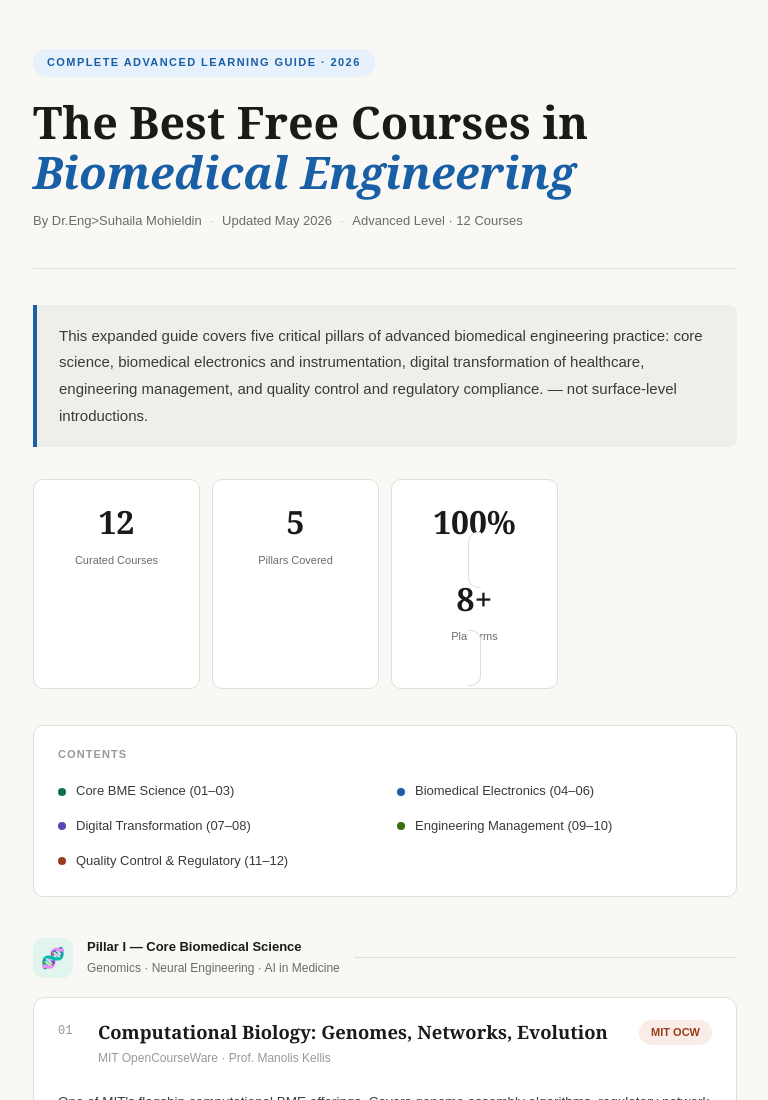
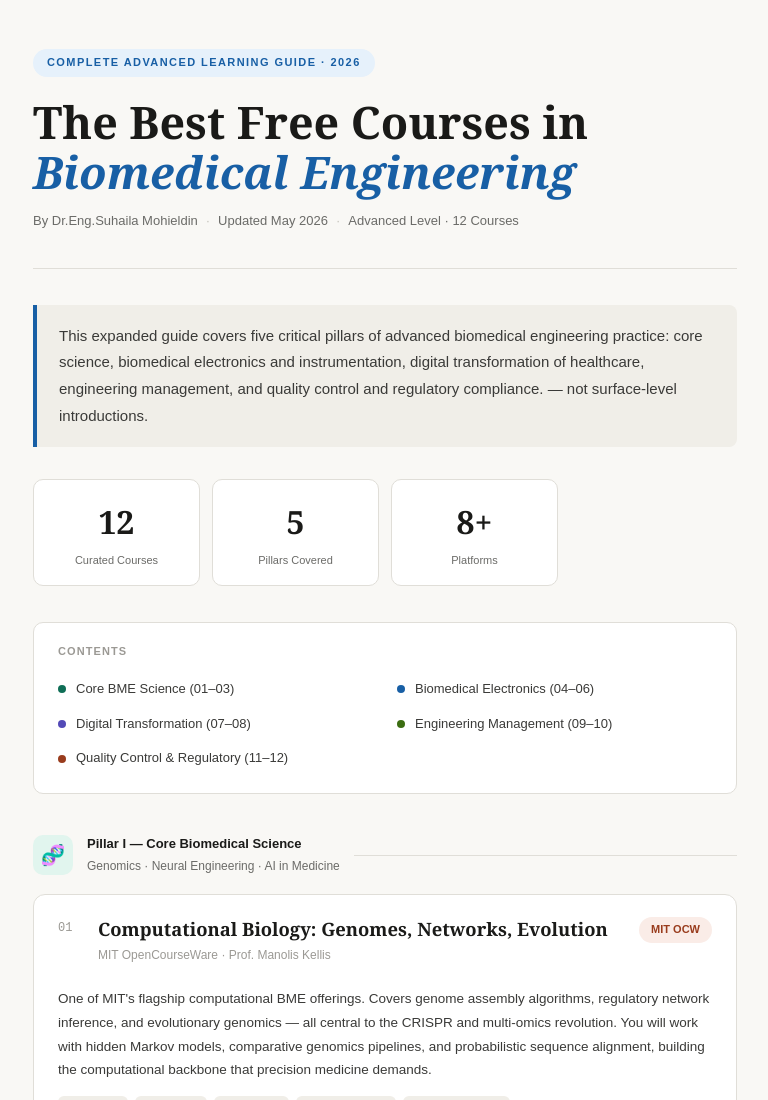
Before and after one commit to Suhaila22/Courses, a plain HTML site: page index.html in a window 1280 px wide. Shown: the top 1100 px of the page, without its empty margins (255-1023 px from the left). Drawn offline with Linux system fonts and the light colour scheme.

Commit message:
Update index.html

```diff
--- a/index.html
+++ b/index.html
@@ -3,7 +3,7 @@
 <head>
 <meta charset="UTF-8"/>
 <meta name="viewport" content="width=device-width, initial-scale=1.0"/>
-<title>Best Free Biomedical Engineering Courses 2026</title>
+<title>Best Biomedical Engineering Courses 2026 (Free and Paid)</title>
 <style>
   /* ── RESET ── */
   *, *::before, *::after { box-sizing: border-box; margin: 0; padding: 0; }
@@ -417,7 +417,7 @@
     <div class="hero-tag">Complete Advanced Learning Guide &middot; 2026</div>
     <h1>The Best Free Courses in<br><em>Biomedical Engineering</em></h1>
     <div class="hero-meta">
-      <span>By Dr.Eng>Suhaila Mohieldin </span>
+      <span>By Dr.Eng.Suhaila Mohieldin </span>
       <span class="sep">&middot;</span>
       <span>Updated May 2026</span>
       <span class="sep">&middot;</span>
@@ -430,11 +430,10 @@
     This expanded guide covers five critical pillars of advanced biomedical engineering practice: core science, biomedical electronics and instrumentation, digital transformation of healthcare, engineering management, and quality control and regulatory compliance.  &mdash; not surface-level introductions.
   </div>
 
-  <!-- STATS -->
+ <!-- STATS -->
   <div class="stats-row">
     <div class="stat"><span class="stat-num">12</span><span class="stat-label">Curated Courses</span></div>
     <div class="stat"><span class="stat-num">5</span><span class="stat-label">Pillars Covered</span></div>
-    <div class="stat"><span class="stat-num">100%</span><span
     <div class="stat"><span class="stat-num">8+</span><span class="stat-label">Platforms</span></div>
   </div>
 
```
